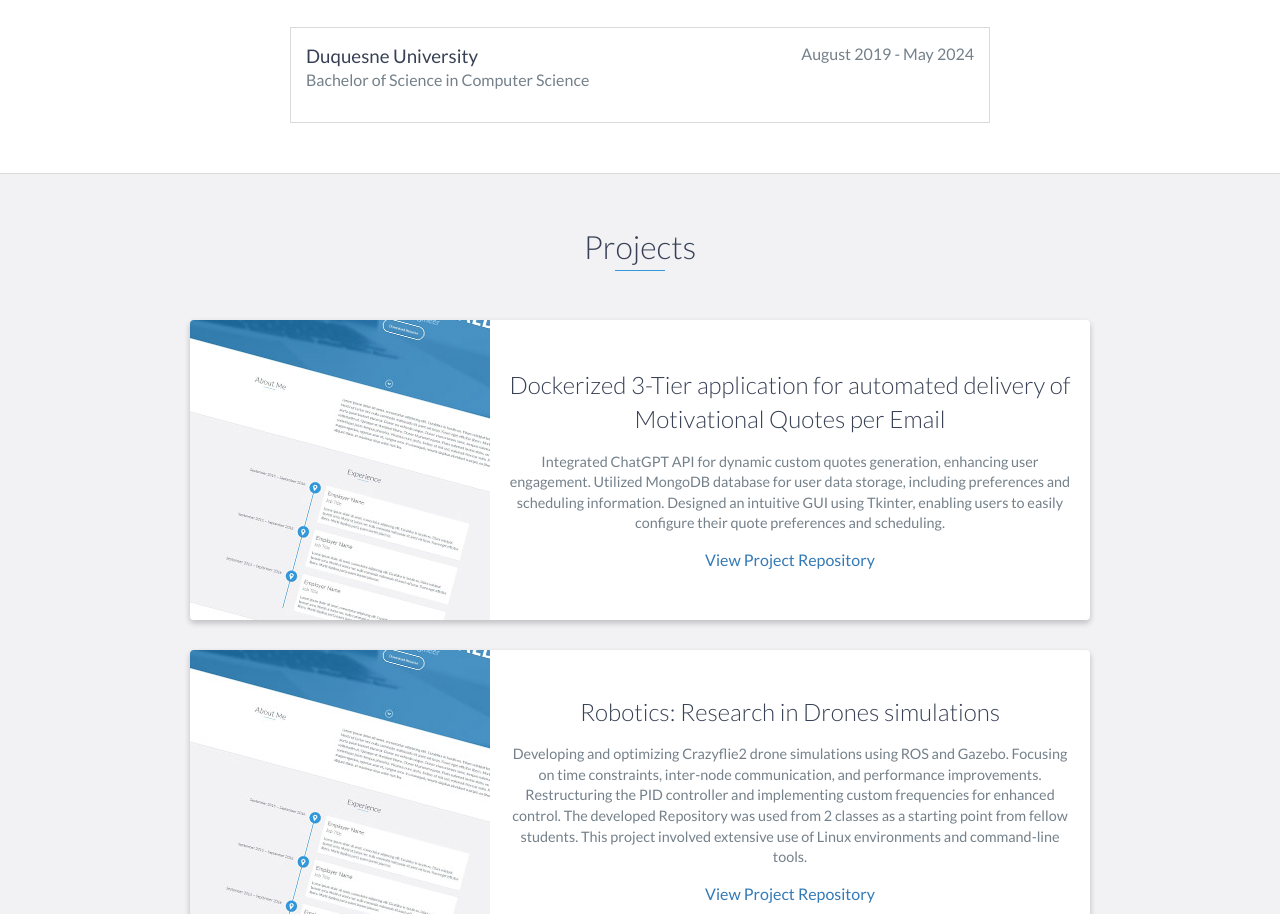
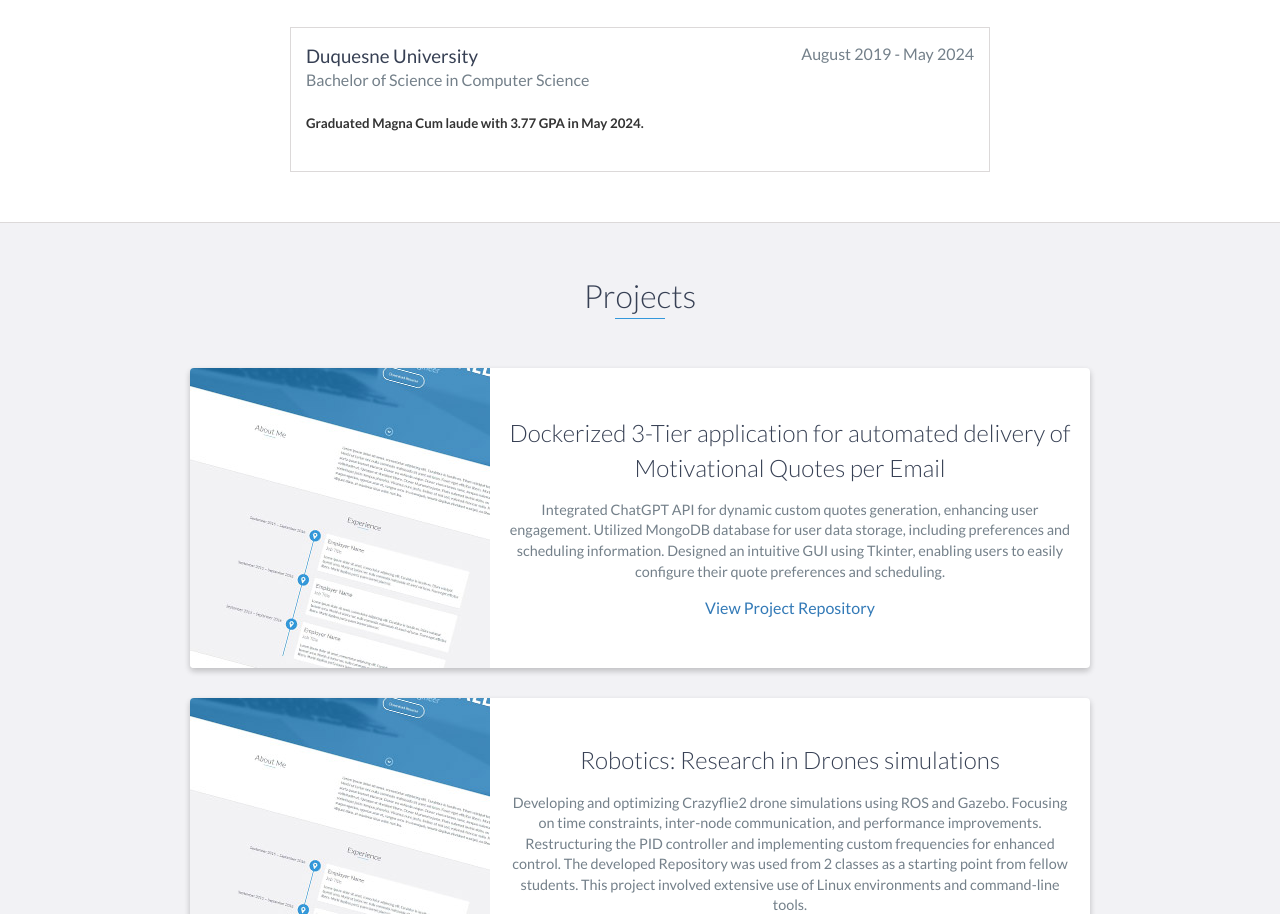
Before and after one commit to hopfinjo/hopfinjo.github.io, a website: page index.html in a window 1280 px wide. Shown: the part 3127-4041 px from the top of the page. Drawn offline with nearby package versions, Linux system fonts and the light colour scheme.

Commit message:
Update index.html

```diff
--- a/index.html
+++ b/index.html
@@ -178,6 +178,7 @@
             <h3>Duquesne University</h3>
             <span class="education-date">August 2019 - May 2024</span>
             <h4>Bachelor of Science in Computer Science</h4>
+            <h5>Graduated Magna Cum laude with 3.77 GPA in May 2024.</h5>
         </div>
         <!-- End .education-block -->
 
@@ -250,7 +251,6 @@
         <p style="text-align: center; font-style: italic; font-size: 1.2em; margin-bottom: 20px;">
             "How you do one thing is how you do all things"
         </p>
-
         <div class="optional-section-block" style="display: flex; align-items: flex-start;">
             <!-- Text Section -->
             <div style="flex: 2; padding-right: 20px;">
```
